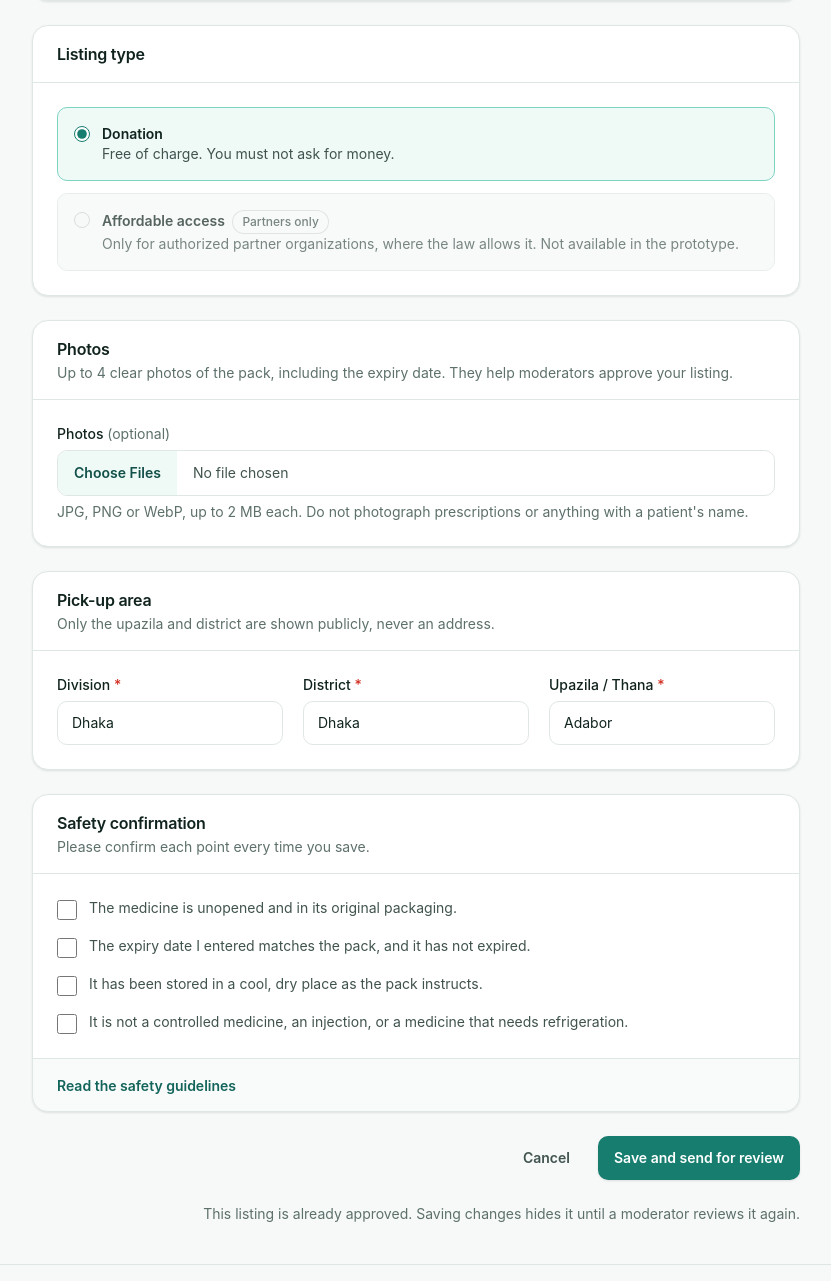
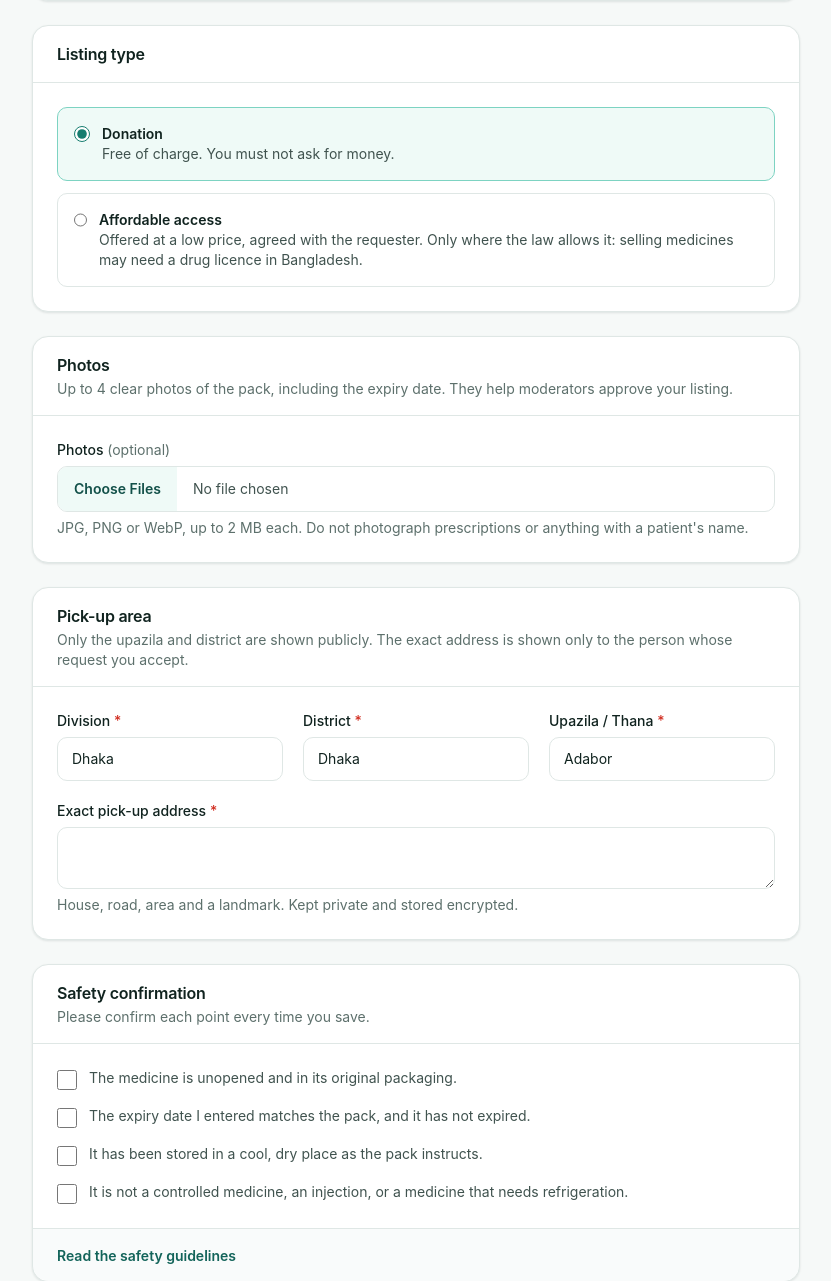
Before and after one commit to Supti729/Medimatch_BD, a Laravel app: page /listings/1/edit in a window 1280 px wide. Shown: the part 980-2261 px from the top of the page, without its empty margins (352-1183 px from the left). Run offline with Laravel 12, Linux system fonts and the light colour scheme; a user stored in the database is signed in; data comes from the database, SQL or seed files in the repository; data that the repository does not hold is empty; style sheets or scripts are compiled from the project's sources; some libraries are stand-ins or nearby versions.

Commit message:
fix: listing form submit button; open affordable access to all users; add private pick-up address

```diff
--- a/app/Http/Controllers/Account/ListingController.php
+++ b/app/Http/Controllers/Account/ListingController.php
@@ -191,6 +191,7 @@ class ListingController extends Controller
             'division_id' => $data['division_id'],
             'district_id' => $data['district_id'],
             'upazila_id' => $data['upazila_id'],
+            'pickup_address' => $data['pickup_address'],
         ];
     }
 
--- a/app/Models/MedicineListing.php
+++ b/app/Models/MedicineListing.php
@@ -21,8 +21,11 @@ class MedicineListing extends Model
 {
     protected $fillable = [
         'medicine_id', 'medicine_alias_id', 'brand_name', 'quantity', 'unit', 'expiry_date',
-        'batch_number', 'packaging', 'type', 'division_id', 'district_id', 'upazila_id',
+        'batch_number', 'packaging', 'type', 'division_id', 'district_id', 'upazila_id', 'pickup_address',
     ];
+
+    // The exact address is private: shown only to the owner and to a requester whose reservation was accepted.
+    protected $hidden = ['pickup_address'];
 
     protected $attributes = [
         'status' => 'draft',
@@ -37,6 +40,7 @@ class MedicineListing extends Model
             'submitted_at' => 'datetime',
             'published_at' => 'datetime',
             'quantity' => 'integer',
+            'pickup_address' => 'encrypted', // stored encrypted in the database
         ];
     }
 
--- a/config/medimatch.php
+++ b/config/medimatch.php
@@ -38,8 +38,8 @@ return [
     // Open requests expire after this many days without a handover (see the requests:expire command).
     'request_expiry_days' => 60,
 
-    // Affordable-access listings by verified partners. Off until partner licensing and the legal basis are confirmed.
-    'allow_affordable_access' => false,
+    // Affordable-access (low-cost) listings, open to every user. Administrators can switch them off in Settings.
+    'allow_affordable_access' => true,
 
     // Units offered on the listing form
     'units' => ['tablets', 'capsules', 'bottles', 'sachets', 'strips', 'tubes', 'inhalers', 'drops bottles'],
--- a/resources/views/account/listings/_form.blade.php
+++ b/resources/views/account/listings/_form.blade.php
@@ -18,7 +18,14 @@
     @if ($editing) @method('PUT') @endif
 
     @if ($errors->any())
-        <x-alert tone="danger" title="Please check the form">Some details need your attention. They are marked below.</x-alert>
+        <x-alert tone="danger" title="Please check the form">
+            Some details need your attention. They are also marked below.
+            <ul class="mt-2 list-disc space-y-1 pl-5">
+                @foreach ($errors->unique() as $message)
+                    <li>{{ $message }}</li>
+                @endforeach
+            </ul>
+        </x-alert>
     @endif
 
     <x-card title="Medicine" description="Choose the medicine from the catalogue, then copy the brand name and other details from the pack.">
@@ -58,14 +65,22 @@
 
     <x-card title="Listing type">
         <div class="space-y-3">
-            <label class="flex items-start gap-3 rounded-control border border-brand-300 bg-brand-50 p-4">
-                <input type="radio" name="type" value="donation" @checked(old('type', $listing?->type ?? 'donation') === 'donation') class="mt-0.5 size-4 accent-brand-600">
+            @php $currentType = old('type', $listing?->type ?? 'donation'); @endphp
+            <label class="flex cursor-pointer items-start gap-3 rounded-control border border-line p-4 has-checked:border-brand-300 has-checked:bg-brand-50">
+                <input type="radio" name="type" value="donation" @checked($currentType === 'donation') class="mt-0.5 size-4 accent-brand-600">
                 <span class="text-sm"><span class="block font-semibold">Donation</span><span class="text-ink-soft">Free of charge. You must not ask for money.</span></span>
             </label>
-            <label class="flex items-start gap-3 rounded-control border border-line bg-canvas p-4 opacity-70">
-                <input type="radio" name="type" value="affordable_access" disabled class="mt-0.5 size-4">
-                <span class="text-sm"><span class="block font-semibold">Affordable access <x-badge class="ml-1">Partners only</x-badge></span><span class="text-ink-soft">Only for authorized partner organizations, where the law allows it. Not available in the prototype.</span></span>
-            </label>
+            @if (config('medimatch.allow_affordable_access'))
+                <label class="flex cursor-pointer items-start gap-3 rounded-control border border-line p-4 has-checked:border-brand-300 has-checked:bg-brand-50">
+                    <input type="radio" name="type" value="affordable_access" @checked($currentType === 'affordable_access') class="mt-0.5 size-4 accent-brand-600">
+                    <span class="text-sm"><span class="block font-semibold">Affordable access</span><span class="text-ink-soft">Offered at a low price, agreed with the requester. Only where the law allows it: selling medicines may need a drug licence in Bangladesh.</span></span>
+                </label>
+            @else
+                <div class="flex items-start gap-3 rounded-control border border-line bg-canvas p-4 opacity-70">
+                    <input type="radio" disabled class="mt-0.5 size-4" aria-label="Affordable access (switched off)">
+                    <span class="text-sm"><span class="block font-semibold">Affordable access</span><span class="text-ink-soft">Switched off by the administrators at the moment.</span></span>
+                </div>
+            @endif
         </div>
         <x-form.field name="type" id="type" />
     </x-card>
@@ -101,9 +116,14 @@
         </div>
     </x-card>
 
-    <x-card title="Pick-up area" description="Only the upazila and district are shown publicly, never an address.">
+    <x-card title="Pick-up area" description="Only the upazila and district are shown publicly. The exact address is shown only to the person whose request you accept.">
         <div class="grid gap-5 sm:grid-cols-3">
             <x-form.location by="id" required with-upazila :division="$location['division_id'] ?? null" :district="$location['district_id'] ?? null" :upazila="$location['upazila_id'] ?? null" />
+        </div>
+        <div class="mt-5">
+            <x-form.textarea name="pickup_address" label="Exact pick-up address" rows="2" required maxlength="300"
+                :value="$listing?->pickup_address"
+                hint="House, road, area and a landmark. Kept private and stored encrypted." />
         </div>
     </x-card>
 
--- a/resources/views/account/listings/edit.blade.php
+++ b/resources/views/account/listings/edit.blade.php
@@ -106,6 +106,7 @@
                     'Batch number' => $listing->batch_number,
                     'Packaging' => $packaging,
                     'Area' => $listing->upazila->name.', '.$listing->district->name,
+                    'Pick-up address (private)' => $listing->pickup_address,
                     'Created' => $listing->created_at->format('j M Y'),
                     'Published' => $listing->published_at?->format('j M Y'),
                 ]" />
--- a/resources/views/account/messages/index.blade.php
+++ b/resources/views/account/messages/index.blade.php
@@ -90,6 +90,11 @@
                     <span class="hidden shrink-0 sm:block"><x-badge :tone="$current->reservation->status->value === 'accepted' ? 'success' : ($open ? 'warning' : 'neutral')">{{ $current->reservation->status->label() }}</x-badge></span>
                     <x-button variant="ghost" size="sm" icon="flag" data-modal-open="report-conversation" title="Report this conversation"><span class="sr-only sm:not-sr-only">Report</span></x-button>
                 </div>
+                @if ($current->reservation->status->value === 'accepted' && $current->requester_id === $me->id)
+                    <div class="border-b border-line px-4 pb-4 sm:px-5">
+                        @include('account.partials.pickup-address', ['listing' => $listing])
+                    </div>
+                @endif
 
                 <ol id="message-list" class="max-h-[32rem] flex-1 space-y-3 overflow-y-auto bg-canvas/50 p-4 sm:p-5" aria-label="Messages" aria-live="polite"
                     data-poll-url="{{ route('messages.poll', $current) }}" data-last-id="{{ $lastId }}" data-other-name="{{ $other->name }}">
--- a/resources/views/account/requests/show.blade.php
+++ b/resources/views/account/requests/show.blade.php
@@ -91,6 +91,9 @@
                             </form>
                         </div>
                     </div>
+                    @if ($activeReservation->status->value === 'accepted')
+                        @include('account.partials.pickup-address', ['listing' => $activeReservation->listing])
+                    @endif
                 </x-card>
             @endif
 
--- a/resources/views/admin/settings.blade.php
+++ b/resources/views/admin/settings.blade.php
@@ -13,8 +13,8 @@
                     <x-form.input name="max_photos" label="Photos per listing" type="number" min="1" max="10" :value="$settings['max_photos']" required />
                 </div>
                 <div class="mt-5">
-                    <x-form.checkbox name="allow_affordable_access" label="Allow affordable-access listings by partner organizations" :checked="$settings['allow_affordable_access']"
-                        hint="Keep this off until partner licensing and the legal basis are confirmed." />
+                    <x-form.checkbox name="allow_affordable_access" label="Allow affordable-access (low-cost) listings" :checked="$settings['allow_affordable_access']"
+                        hint="When on, every user can choose affordable access when listing. Selling medicines may need a drug licence in Bangladesh." />
                 </div>
             </x-card>
 
@@ -37,7 +37,7 @@
                     @foreach ([
                         ['Administrator', 'Manages users, listings, reports, the catalogue, partners and settings.'],
                         ['Authorized reviewer', 'Reviews prescription documents. Cannot change settings.'],
-                        ['Partner', 'A verified organization. May offer affordable-access listings when allowed.'],
+                        ['Partner', 'A verified organization. Can list donations and affordable-access offers like any user.'],
                         ['User', 'Requests and donates medicines.'],
                     ] as [$role, $text])
                         <li class="flex flex-wrap gap-x-3"><span class="w-40 font-semibold">{{ $role }}</span><span class="flex-1 text-ink-soft">{{ $text }}</span></li>
--- a/resources/views/pages/how-it-works.blade.php
+++ b/resources/views/pages/how-it-works.blade.php
@@ -82,7 +82,7 @@
             <div class="mt-6 divide-y divide-line rounded-card border border-line bg-surface shadow-card">
                 @foreach ([
                     ['Does it cost anything?', 'No. Finding, requesting and donating medicines is free for individuals.'],
-                    ['Can I sell medicines here?', 'No. Individuals can only donate. “Affordable access” listings are reserved for authorized partner organizations and only where the law allows it.'],
+                    ['Can I sell medicines here?', 'You can list a medicine as “Affordable access” and agree a low price with the requester, but only where the law allows it: selling medicines may need a drug licence in Bangladesh. Donations are always free.'],
                     ['Who can see my phone number or address?', 'Nobody. Listings show only your area (upazila and district), and contact happens through in-app messages.'],
                     ['Which medicines can be listed?', 'Only unopened, unexpired medicines in original packaging. Controlled drugs, medicines needing refrigeration and opened packs cannot be listed. See the safety guidelines.'],
                     ['Is this a real service?', 'Not yet. This is an academic prototype. A real service would need approval under Bangladesh medicine regulations.'],
--- a/resources/views/pages/terms.blade.php
+++ b/resources/views/pages/terms.blade.php
@@ -25,7 +25,7 @@
                 <li>List only medicines that meet the <a href="{{ route('safety') }}">safety guidelines</a>.</li>
                 <li>Describe the medicine truthfully, including its expiry date and packaging condition.</li>
                 <li>Individuals may only donate. Asking for money for a donation is not allowed.</li>
-                <li>“Affordable access” listings are limited to authorized partner organizations.</li>
+                <li>“Affordable access” listings offer medicines at a low price. You are responsible for following the law: selling medicines may need a drug licence in Bangladesh.</li>
             </ul>
 
             <h2>5. Request rules</h2>
```
Also changed, not shown: app/Http/Requests/Account/ListingRequest.php (+8 -5 lines), resources/js/app.js (+13 -0 lines), resources/views/account/partials/pickup-address.blade.php (added, +17 -0 lines), resources/views/account/requests/_form.blade.php (+9 -2 lines), tests/Feature/Account/ListingTest.php (+42 -2 lines), tests/Feature/Account/ReservationTest.php (+23 -0 lines), tests/Feature/ImagePrivacyTest.php (+1 -0 lines), README.md, database/migrations/2026_11_25_000002_add_pickup_address_to_medicine_listings.php (added).
